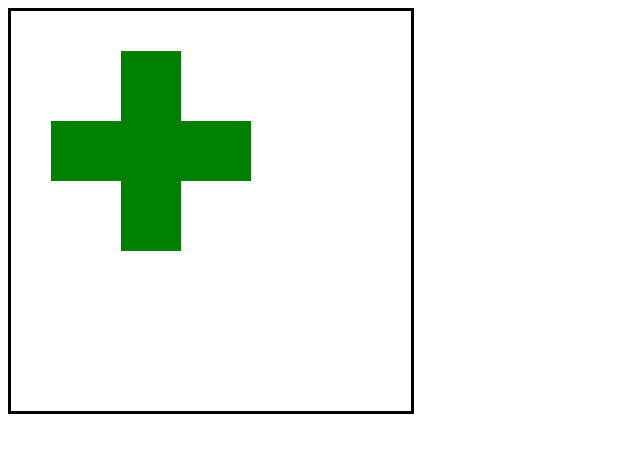
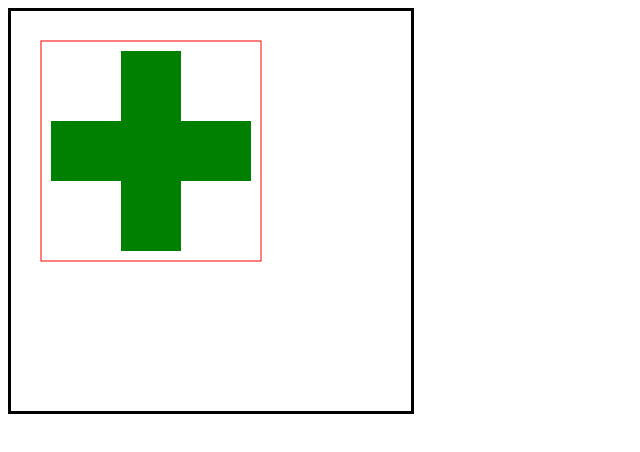
Before and after one commit to Saoa35/HTML5---CSS3-Advanced, a plain HTML site: page Lesson5/2/index.html in a window 1280 px wide. Shown: the whole page, without its empty margins (0-640 px from the left). Drawn offline with Linux system fonts and the light colour scheme.

Commit message:
+ border to cross

```diff
--- a/Lesson5/2/index.html
+++ b/Lesson5/2/index.html
@@ -35,6 +35,8 @@
             context.clearRect(170, 170, 70, 70);
             context.clearRect(170, 40, 70, 70);
             context.clearRect(40, 170, 70, 70);
+            context.strokeStyle = "red";
+            context.strokeRect(30, 30, 220, 220);
         }
     </script>
 
```
